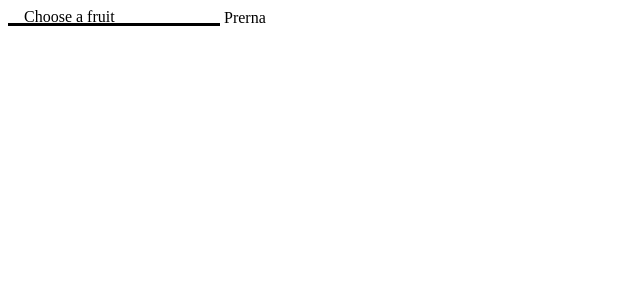
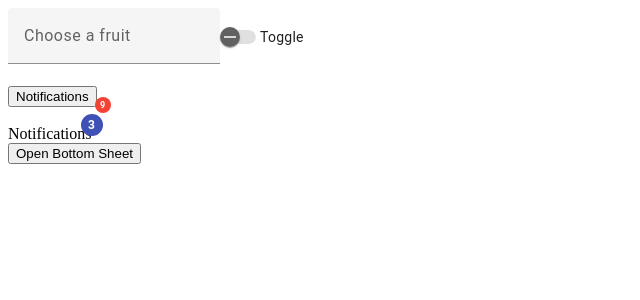
Before and after one commit to prerna009/Angular_Concept, an Angular app in the folder angular-material/: page / in a window 1280 px wide. Shown: the top 300 px of the page, without its empty margins (0-640 px from the left). Built offline with nearby package versions, Linux system fonts and the light colour scheme.

Commit message:
Perform Angular material

```diff
--- a/angular-material/src/app/angular-material/angular-material.component.html
+++ b/angular-material/src/app/angular-material/angular-material.component.html
@@ -7,5 +7,13 @@
             </mat-option>
         </mat-autocomplete>
     </mat-form-field>
-    <mat-slide-toggle>Prerna</mat-slide-toggle>
+    <mat-slide-toggle>Toggle</mat-slide-toggle>
+    <div>
+        <button mat-button matBadge="9" matBadgeColor="warn" matBadgeOverlap="false" matBadgePosition="below" matBadgeSize="small">
+            Notifications
+        </button>
+    </div><br>
+    <div>
+        <mat-icon matBadge="3">Notifications</mat-icon>
+    </div>
 </form>
--- a/angular-material/src/app/app.component.html
+++ b/angular-material/src/app/app.component.html
@@ -1,2 +1,3 @@
 <!-- <router-outlet></router-outlet> -->
 <app-angular-material></app-angular-material>
+<button mat-raised-button (click)="openBottomSheet()">Open Bottom Sheet</button>
--- a/angular-material/src/app/app.component.ts
+++ b/angular-material/src/app/app.component.ts
@@ -1,6 +1,8 @@
 import { Component } from '@angular/core';
 import { FormControl } from '@angular/forms';
+import { MatBottomSheet } from '@angular/material/bottom-sheet';
 import { first, map, Observable, startWith } from 'rxjs';
+import { BottomSheetComponent } from './bottom-sheet/bottom-sheet.component';
 
 @Component({
   selector: 'app-root',
@@ -9,4 +11,17 @@ import { first, map, Observable, startWith } from 'rxjs';
 })
 export class AppComponent {
   title = 'angular-material';
+
+  constructor(private _bottomSheet:MatBottomSheet){}
+
+  openBottomSheet():void{
+    this._bottomSheet.open(BottomSheetComponent,{
+      panelClass: 'custom-bottom-sheet',
+      backdropClass: 'custom-backdrop',
+      // disableClose: false,
+      direction: 'ltr',
+      // ariaLabel: 'My Custom Bottom Sheet',
+      data: { message: 'Hello from Angular Material Bottom Sheet!' },
+    });
+  }
 }
--- /dev/null
+++ b/angular-material/src/app/bottom-sheet/bottom-sheet.component.html
@@ -0,0 +1,9 @@
+<!-- <h3>Bottom Sheet Content</h3>
+<p>This is the bottom sheet content!</p>
+<button mat-button (click)="closeBottomSheet()">Close</button> -->
+
+<div [@bottomSheetAnimation]>
+    <h3>Bottom Sheet Content</h3>
+    <p>{{ data.message }}</p>
+    <button mat-button (click)="closeBottomSheet()">Close</button>
+  </div>
--- /dev/null
+++ b/angular-material/src/app/bottom-sheet/bottom-sheet.component.ts
@@ -0,0 +1,28 @@
+import { animate, style, transition, trigger } from '@angular/animations';
+import { Component, Inject } from '@angular/core';
+import { MAT_BOTTOM_SHEET_DATA, MatBottomSheet } from '@angular/material/bottom-sheet';
+
+@Component({
+  selector: 'app-bottom-sheet',
+  templateUrl: './bottom-sheet.component.html',
+  styleUrl: './bottom-sheet.component.css',
+  animations: [
+    trigger('bottomSheetAnimation', [
+      transition(':enter', [
+        style({ transform: 'translateY(100%)' }),
+        animate('500ms', style({ transform: 'translateY(0)' }))
+      ]),
+      transition(':leave', [
+        animate('300ms', style({ transform: 'translateY(100%)' }))
+      ])
+    ])
+  ]
+})
+export class BottomSheetComponent {
+
+  constructor(@Inject(MAT_BOTTOM_SHEET_DATA) public data: any,private _bottomSheet:MatBottomSheet) {}
+
+  closeBottomSheet(){
+    this._bottomSheet.dismiss();
+  }
+}
--- a/angular-material/src/styles.css
+++ b/angular-material/src/styles.css
@@ -1 +1,12 @@
 /* You can add global styles to this file, and also import other style files */
+@import '@angular/material/prebuilt-themes/indigo-pink.css';
+
+  /* Custom panel style */
+.custom-bottom-sheet {
+    padding: 20px;
+  }
+
+  /* Custom backdrop style */
+  .custom-backdrop {
+    background-color: rgba(0, 0, 0, 0.7);
+  }
```
Also changed, not shown: angular-material/src/app/app.module.ts (+8 -2 lines), angular-material/src/app/bottom-sheet/bottom-sheet.component.css (added), 1 other file (tests, documents, lock files or other folders).
